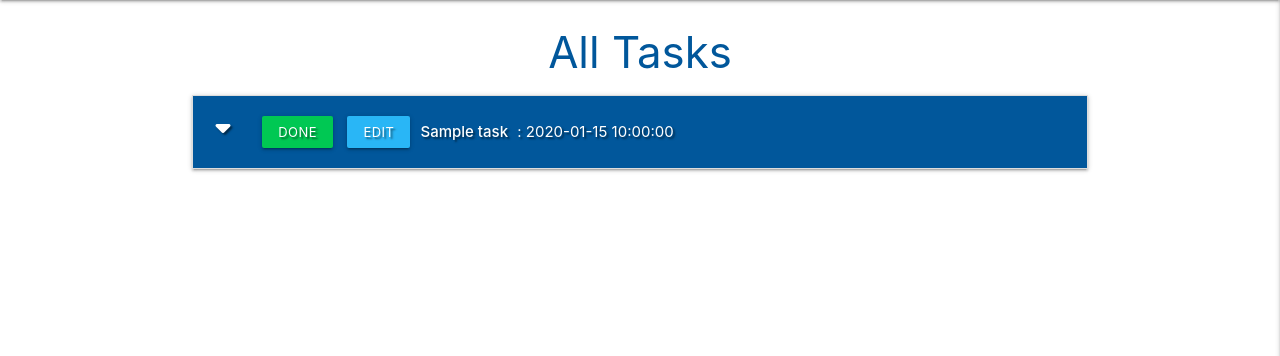
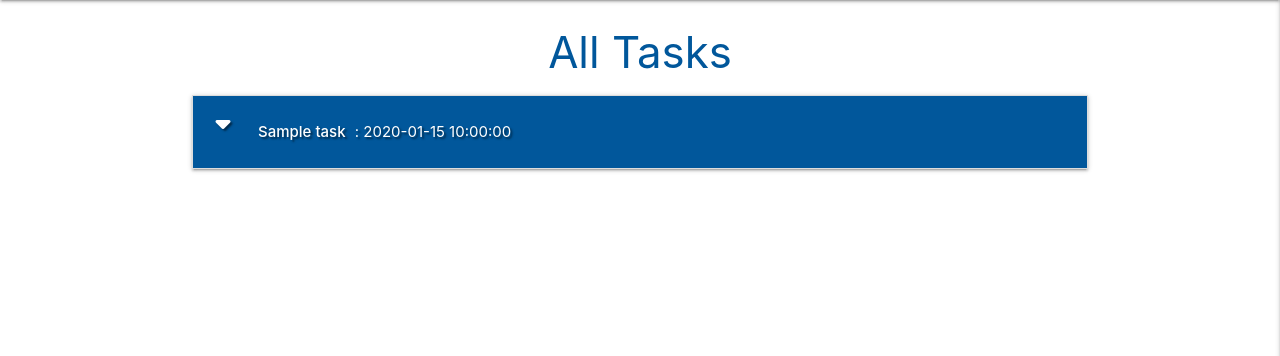
Before and after one commit to TaherCCG/task-manager-project-mongodb, a Flask app: page / in a window 1280 px wide. Shown: the part 64-420 px from the top of the page. Run offline with Flask 3, Linux system fonts and the light colour scheme; a database or web service that is not in the repository returns one stand-in record (values such as "Sample title"); some libraries are stand-ins or nearby versions.

```diff
--- a/templates/tasks.html
+++ b/templates/tasks.html
@@ -9,8 +9,10 @@
             <div class="collapsible-header white-text light-blue darken-4 text-shadow">
                 <div class="col s3">
                     <i class="fas fa-caret-down"></i>
-                    <a href="" class="btn-small green accent-4">Done</a>
-                    <a href="{{ url_for('edit_task', task_id=task._id) }}" class="btn-small light-blue lighten-1">Edit</a>
+                    {% if session.user|lower == task.created_by|lower %}
+                        <a href="" class="btn-small green accent-4">Done</a>
+                        <a href="{{ url_for('edit_task', task_id=task._id) }}" class="btn-small light-blue lighten-1">Edit</a>
+                    {% endif %}
                 </div>
                 <div class="col s9">
                     <strong>{{ task.task_name }}</strong> : {{ task.due_date }}
```
